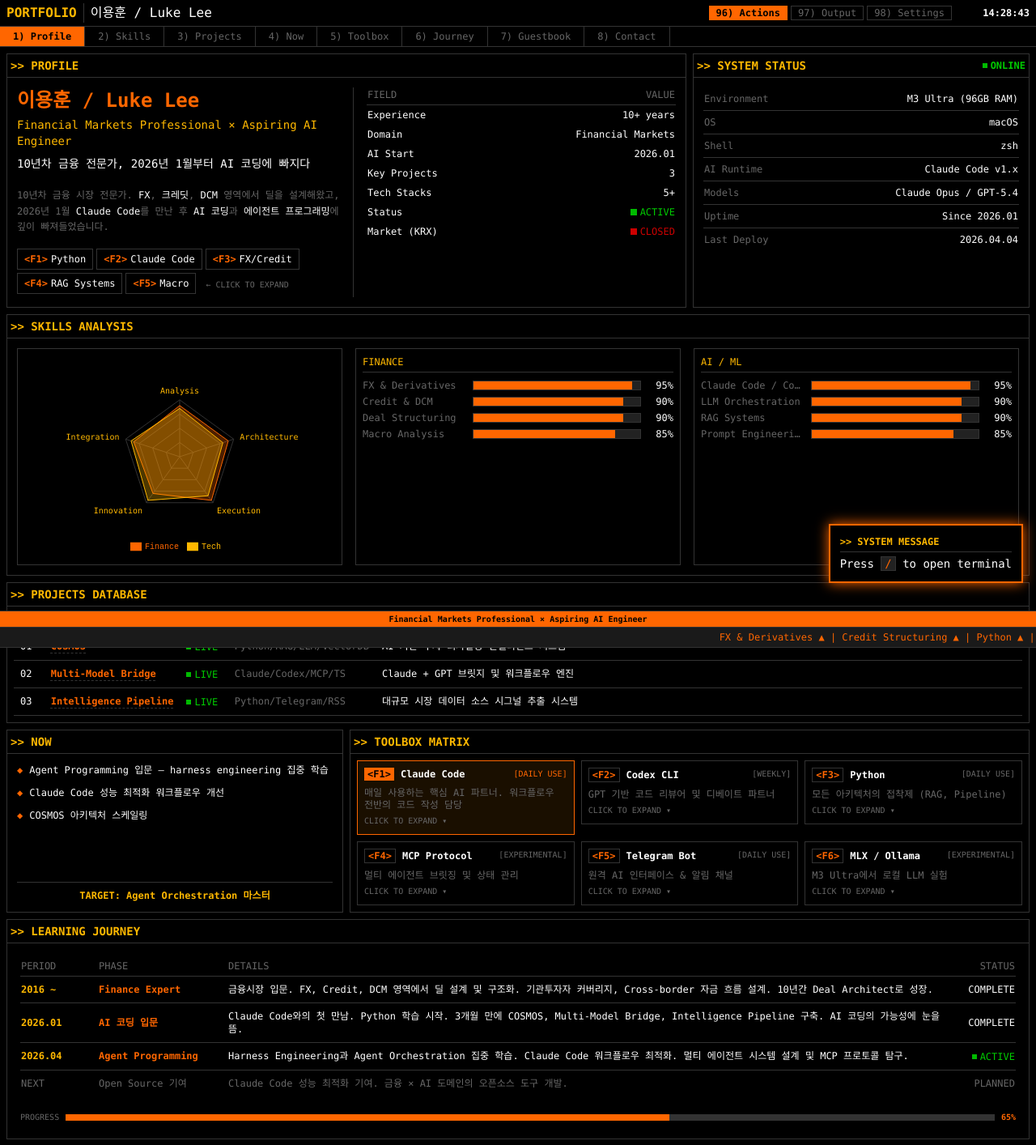
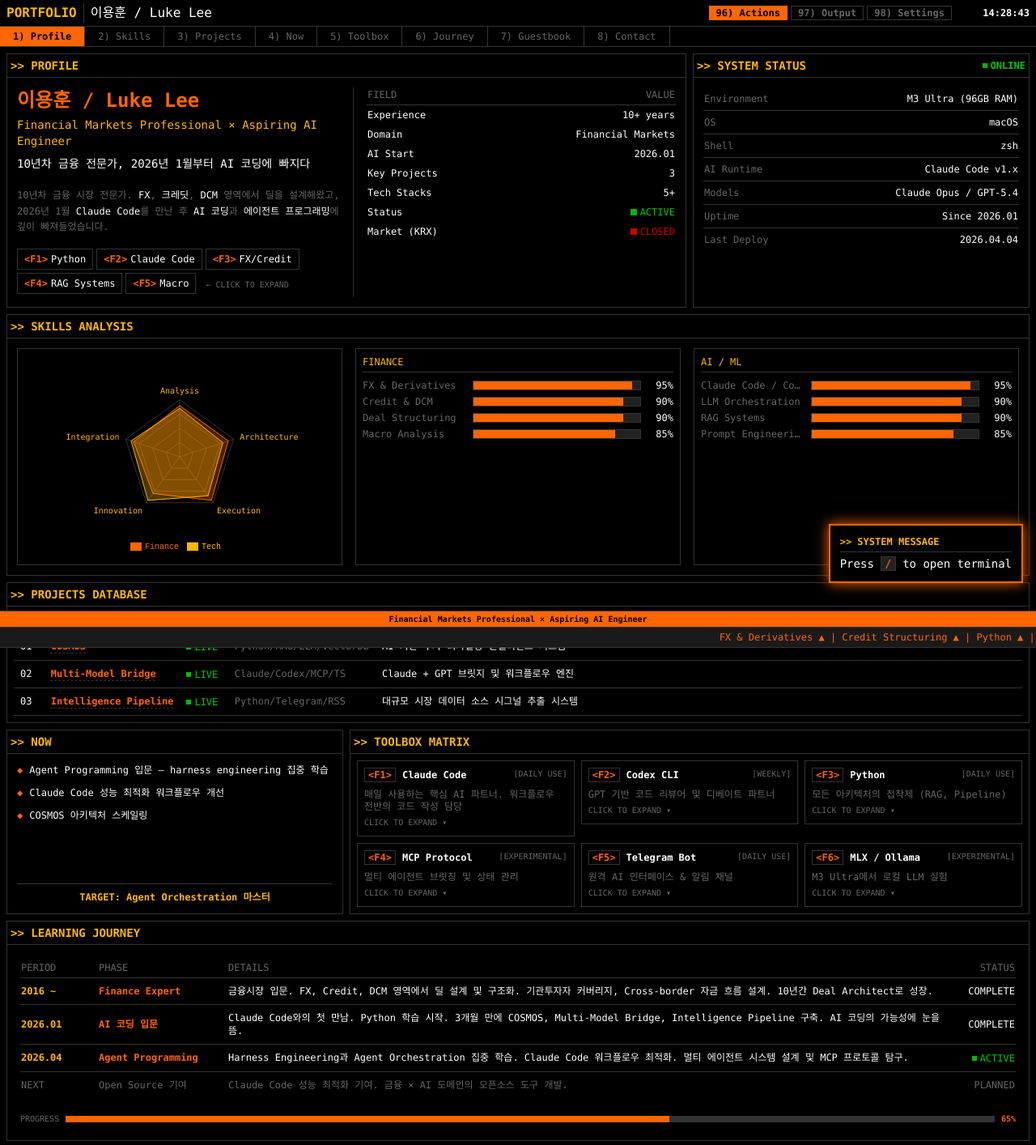
Before and after one commit to lukeleekr/bloomberg-portfolio, a Next.js app: page / in a window 1280 px wide. Shown: the top 1414 px of the page at 81% size. Built offline with nearby package versions, Linux system fonts and the light colour scheme.

Commit message:
fix: F1 no longer permanently highlighted, 96/97/98 buttons track active state

```diff
--- a/app/components/ToolboxPanel.tsx
+++ b/app/components/ToolboxPanel.tsx
@@ -91,21 +91,20 @@
             <div
               onClick={() => setOpenKey(openKey === tool.fkey ? null : tool.fkey)}
               className={`border p-2 cursor-pointer transition-all ${
-                tool.highlight ? 'border-bb-orange bg-[#1a0f00]' : 'border-bb-border bg-bb-black hover:border-bb-orange'
-              } ${openKey === tool.fkey ? 'border-bb-orange shadow-[0_0_8px_#FF6600]' : ''}`}
+                openKey === tool.fkey ? 'border-bb-orange bg-[#1a0f00] shadow-[0_0_8px_#FF6600]' : 'border-bb-border bg-bb-black hover:border-bb-orange'
+              }`}
             >
               <div className="flex justify-between items-start mb-2">
                 <div className="flex items-center">
                   <span className={`px-1 mr-2 font-bold ${
                     openKey === tool.fkey ? 'text-bb-black bg-bb-orange' :
-                    tool.highlight ? 'text-bb-black bg-bb-orange' :
                     'text-bb-orange border border-bb-border'
                   }`}>
                     &lt;{tool.fkey}&gt;
                   </span>
                   <span className="text-bb-white font-bold">{tool.name}</span>
                 </div>
-                <span className={`text-[10px] ${tool.highlight ? 'text-bb-orange' : 'text-bb-gray'}`}>[{tool.usage}]</span>
+                <span className={`text-[10px] ${openKey === tool.fkey ? 'text-bb-orange' : 'text-bb-gray'}`}>[{tool.usage}]</span>
               </div>
               <div className="text-bb-gray leading-tight">{tool.desc}</div>
               <div className="text-bb-gray text-[10px] mt-1">CLICK TO {openKey === tool.fkey ? 'CLOSE' : 'EXPAND'} ▾</div>
--- a/app/page.tsx
+++ b/app/page.tsx
@@ -49,6 +49,7 @@
   const [messages, setMessages] = useState<{name: string, date: string, msg: string}[]>([]);
   const [showAlert, setShowAlert] = useState(false);
   const [activeTab, setActiveTab] = useState('profile');
+  const [activeBtn, setActiveBtn] = useState('96');
 
   // Active tab tracking via scroll position
   useEffect(() => {
@@ -207,9 +208,9 @@
         </div>
         <div className="hidden md:flex items-center gap-4 text-xs">
           <div className="flex items-center gap-1">
-            <button type="button" onClick={() => window.scrollTo({ top: 0, behavior: 'smooth' })} className="bg-bb-orange text-bb-black px-2 cursor-pointer font-bold border border-bb-orange">96) Actions</button>
-            <button type="button" onClick={() => document.getElementById('projects')?.scrollIntoView({ behavior: 'smooth' })} className="border border-bb-border text-bb-gray px-2 hover:border-bb-orange hover:text-bb-orange cursor-pointer">97) Output</button>
-            <button type="button" onClick={() => document.getElementById('contact')?.scrollIntoView({ behavior: 'smooth' })} className="border border-bb-border text-bb-gray px-2 hover:border-bb-orange hover:text-bb-orange cursor-pointer">98) Settings</button>
+            <button type="button" onClick={() => { setActiveBtn('96'); window.scrollTo({ top: 0, behavior: 'smooth' }); }} className={`px-2 cursor-pointer font-bold border ${activeBtn === '96' ? 'bg-bb-orange text-bb-black border-bb-orange' : 'border-bb-border text-bb-gray hover:border-bb-orange hover:text-bb-orange'}`}>96) Actions</button>
+            <button type="button" onClick={() => { setActiveBtn('97'); document.getElementById('projects')?.scrollIntoView({ behavior: 'smooth' }); }} className={`px-2 cursor-pointer font-bold border ${activeBtn === '97' ? 'bg-bb-orange text-bb-black border-bb-orange' : 'border-bb-border text-bb-gray hover:border-bb-orange hover:text-bb-orange'}`}>97) Output</button>
+            <button type="button" onClick={() => { setActiveBtn('98'); document.getElementById('contact')?.scrollIntoView({ behavior: 'smooth' }); }} className={`px-2 cursor-pointer font-bold border ${activeBtn === '98' ? 'bg-bb-orange text-bb-black border-bb-orange' : 'border-bb-border text-bb-gray hover:border-bb-orange hover:text-bb-orange'}`}>98) Settings</button>
           </div>
           <div className="text-bb-white font-bold w-20 text-right flicker-target">{timeKST}</div>
         </div>
```
